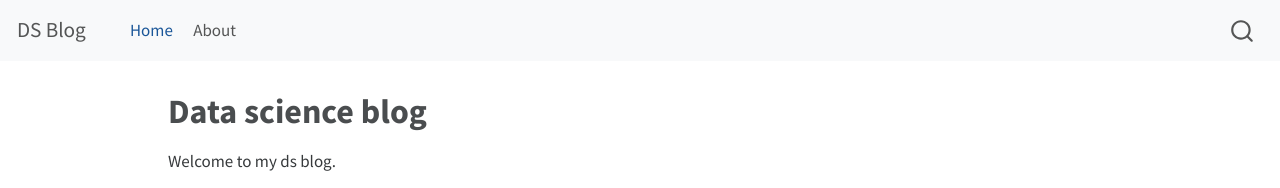
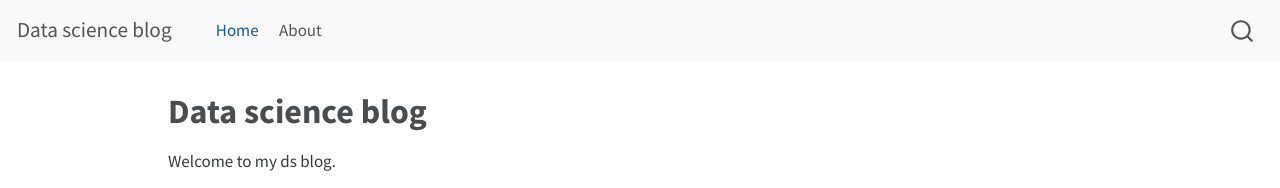
Before and after one commit to fritshermans/fritshermans.GitHub.io, a plain HTML site: page docs/index.html in a window 1280 px wide. Shown: the top 188 px of the page. Drawn offline with nearby package versions, Linux system fonts and the light colour scheme.

Commit message:
change title

```diff
--- a/docs/index.html
+++ b/docs/index.html
@@ -7,7 +7,7 @@
 <meta name="viewport" content="width=device-width, initial-scale=1.0, user-scalable=yes">
 
 
-<title>DS Blog - Data science blog</title>
+<title>Data science blog</title>
 <style>
 code{white-space: pre-wrap;}
 span.smallcaps{font-variant: small-caps;}
@@ -104,7 +104,7 @@ ul.task-list li input[type="checkbox"] {
       <div class="navbar-container container-fluid">
       <div class="navbar-brand-container">
     <a class="navbar-brand" href="./index.html">
-    <span class="navbar-title">DS Blog</span>
+    <span class="navbar-title">Data science blog</span>
     </a>
   </div>
             <div id="quarto-search" class="" title="Search"></div>
```
